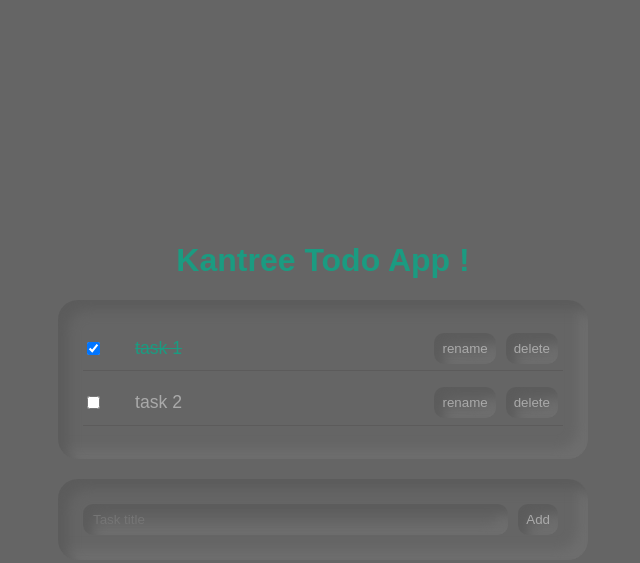
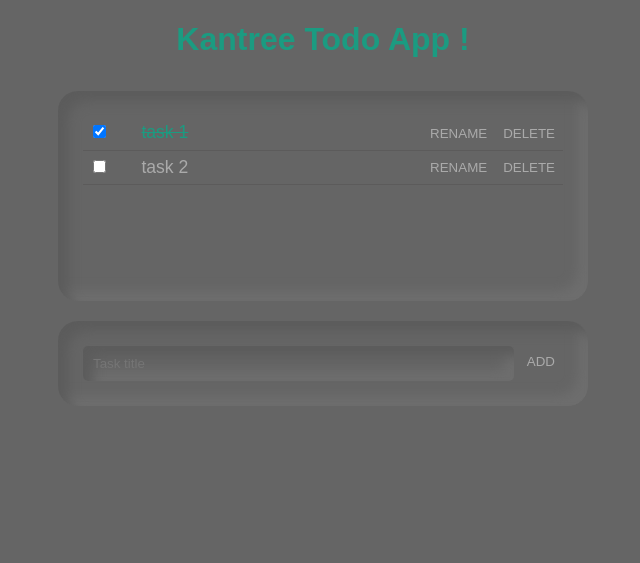
Before and after one commit to PierreRoussel/test_technique, a website with bundled scripts: page index.html in a window 1280 px wide. Shown: the whole page, without its empty margins (317-957 px from the left). Built offline with nearby package versions, Linux system fonts and the light colour scheme.

Commit message:
feat: styling done

```diff
--- a/app.js
+++ b/app.js
@@ -8,6 +8,7 @@ function loadData() {
     })
     .catch((err) => {
       console.error(err);
+      return [];
     });
 }
 
@@ -37,18 +38,26 @@ const taskItem = component((props, children, rerender) => {
 
   const checkStatus = props.task.done ? { checked: "" } : {};
   return h("li", { class: "task-list__item" }, [
+    h("label", {}, [
       h("input", { type: "checkbox", onclick: toggle, ...checkStatus }),
       h(
         "span",
         { class: `${props.task.done && "task-item--checked"}` },
         props.task.title
       ),
+    ]),
     button({ onclick: rename }, "rename"),
     button({ onclick: () => props.onTaskDeleted(props.task) }, "delete"),
   ]);
 });
 
 const taskList = component((props) => {
+  if (!props.tasks.length)
+    return h(
+      "div",
+      { class: "app__task-list--empty app__task-list" },
+      "Ajoute de nouvelles tâches !"
+    );
   const items = props.tasks.map((task) => {
     return taskItem({
       task,
--- a/style.css
+++ b/style.css
@@ -12,21 +12,25 @@ body {
 
 @keyframes fadeIn {
     0%{
+        transform: translateY(-50px);
         opacity: 0;
     }
     100%{
+        transform: translateY(0px);
         opacity: 1;
     }
 }
 
 h1 {
     color: #1b9b81;
+    height: 3rem;
+    pointer-events: none;
 }
 
 #app {
     display: flex;
     flex-direction: column;
-    justify-content: center;
+    justify-content: flex-start;
     align-items: center;
     width: 100%;
     height: 100%;
@@ -37,31 +41,68 @@ h1 {
     padding: 25px;
     display: flex;
     flex-direction: column;
-    justify-content: center;
+    justify-content: flex-start;
     align-items: center;
     list-style: none;
     width: 50vw;
     max-width: 30rem;
+    min-height: 10rem;
     border-radius: 20px;
     color: #aaaaaa;
     background: #656565;
     box-shadow: inset 9.91px 9.91px 12px #5C5C5C, inset -9.91px -9.91px 12px #6E6E6E;
 }
 
+@keyframes emptyArrowUpDown {
+    0% {
+        top: 7.5rem;
+    }
+    50% {
+        top: 6rem;
+    }
+    100% {
+        top: 7.5rem;
+    }
+}
+
+.app__task-list--empty::after {
+    content: '';
+    width: 25px;
+    height: 25px;
+    position: relative;
+    top: 7.5rem;
+    display: block;
+    transform: rotate(-45deg);
+    border-bottom: 2px solid #1b9b81;
+    border-left: 2px solid #1b9b81;
+    animation: emptyArrowUpDown 1.5s infinite ease-in-out;
+}
+
 .task-list__item {
-    margin: 0.5rem;
-    padding-bottom: 0.4rem;
     width: 100%;
     display: flex;
     justify-content: space-between;
     align-items: center;
+    transition: all .2s;
     border-bottom: 1px solid #575656a2;
 }
 
-.task-list__item > span {
+.task-list__item > label {
+    width: 100%;
+    cursor: pointer;
+    padding: 0.4rem;
+
+}
+
+.task-list__item span {
     font-size: 1.1rem;
-    text-indent: 2rem;
+    padding-left: 2rem;
+    user-select: none;
     pointer-events: none;
+}
+
+.task-list__item:hover {
+    box-shadow: inset 9.91px 9.91px 12px #5C5C5C, inset -9.91px -9.91px 12px #6E6E6E;
 }
 
 .task-list__item > button:first-of-type {
@@ -90,9 +131,9 @@ form > input {
     color: #aaaaaa;
     box-shadow: inset 9.91px 9.91px 12px #5C5C5C, inset -9.91px -9.91px 12px #6E6E6E;
     border: none;
-    padding: 0 10px;
+    padding: 10px;
     background: transparent;
-    border-radius: 10px;
+    border-radius: 5px;
     transition: all .2s;
     margin-right: 5px;
 }
@@ -104,15 +145,17 @@ form > input:focus-within {
 }
 
 button {
-    box-shadow: inset 9.91px 9.91px 12px #5C5C5C, inset -9.91px -9.91px 12px #6E6E6E;
-    background: #656565;
+    /* box-shadow: inset 9.91px 9.91px 12px #5C5C5C, inset -9.91px -9.91px 12px #6E6E6E; */
+    background: transparent;
     border: none;
+    height: 90%;
     color: #aaaaaa;
     transition: color .2s;
     cursor: pointer;
     padding: .5rem;
-    margin: 0 5px;
-    border-radius: 10px;
+    text-align: center;
+    text-transform: uppercase;
+    font-family: fantasy;
 }
 
 button:hover {
```
Lines whose indentation alone changed are shown as unchanged.
